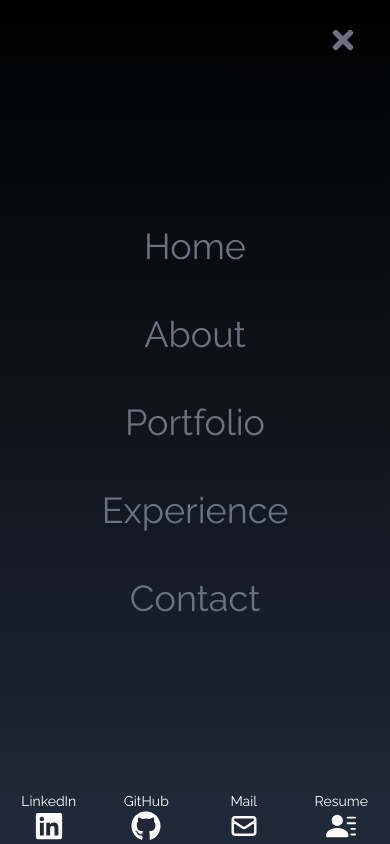
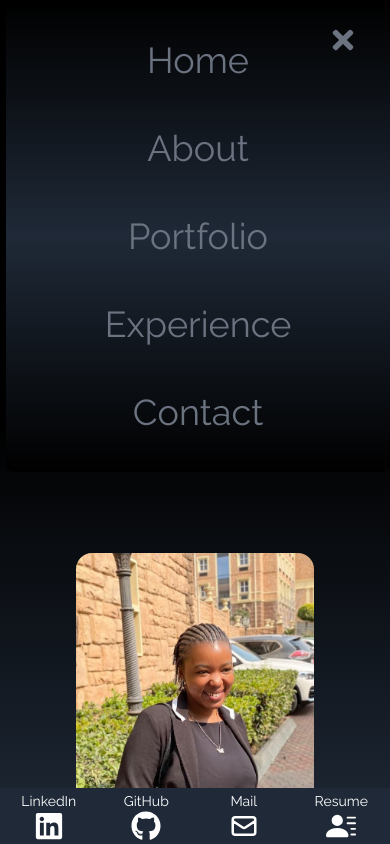
Before and after one commit to MoyabaNT/ReactPortfolio, a React (Create React App) app: page / in a window 390 px wide. Both pictures are taken after a click on the element 351 px from the left and 40 px from the top of the page. Shown: the top 844 px of the page. Built offline with nearby package versions, Linux system fonts and the light colour scheme.

Commit message:
navbar color changes

```diff
--- a/src/components/NavBar.jsx
+++ b/src/components/NavBar.jsx
@@ -57,8 +57,8 @@ const NavBar = () => {
 
       {nav && (
  <ul className="flex flex-col justify-center items-center
-  absolute top-0 left-0 w-full h-screen bg-gradient-to-b
-   from-black to-gray-800 text-gray-500">
+  absolute top-0 right-0 py-4 w-96 h-92 bg-gradient-to-b
+   from-black via-gray-800 to-black text-gray-500 rounded-lg">
    {links.map(({id, link}) =>(
        <li
        key={link.id}
```
